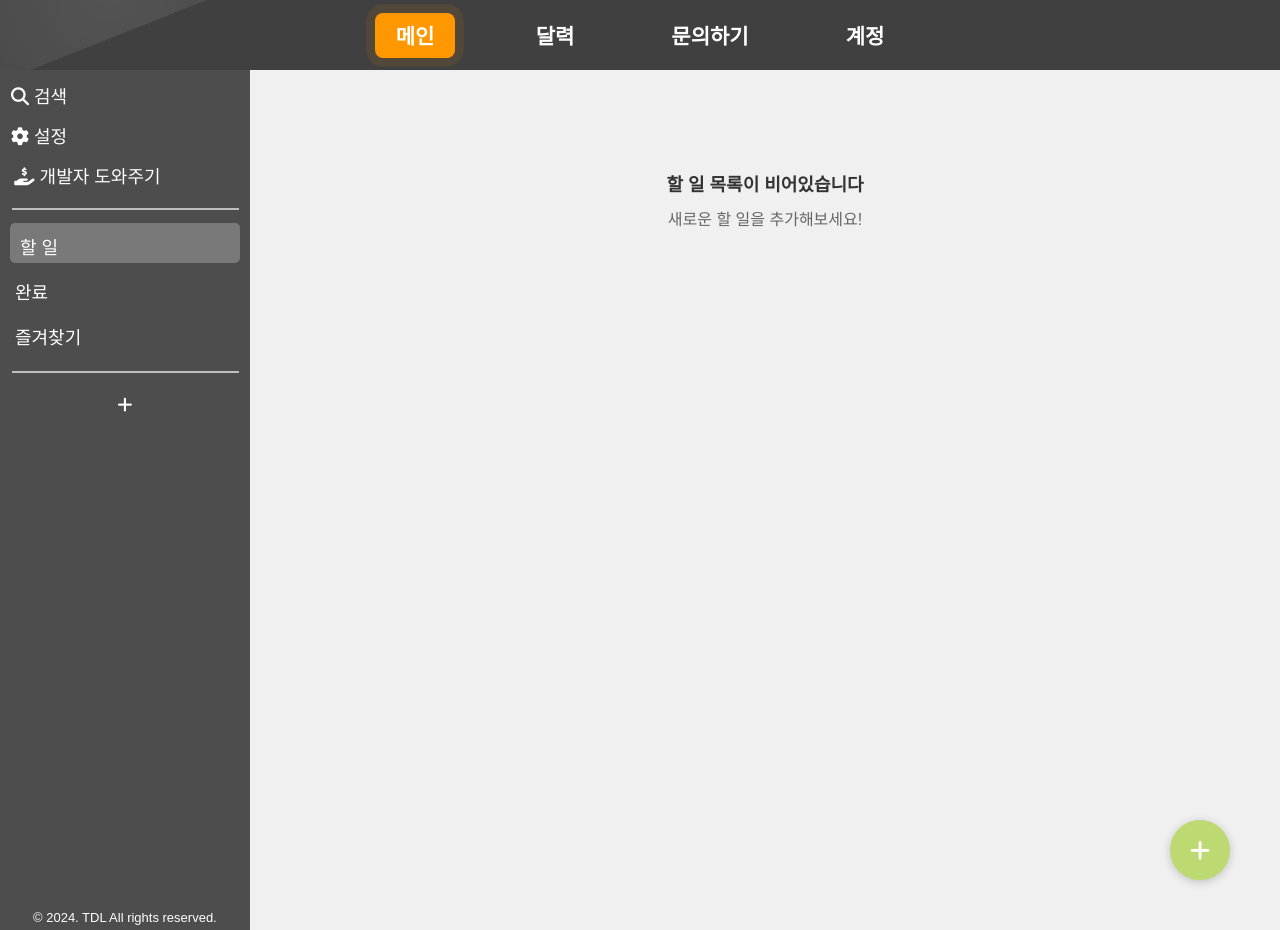
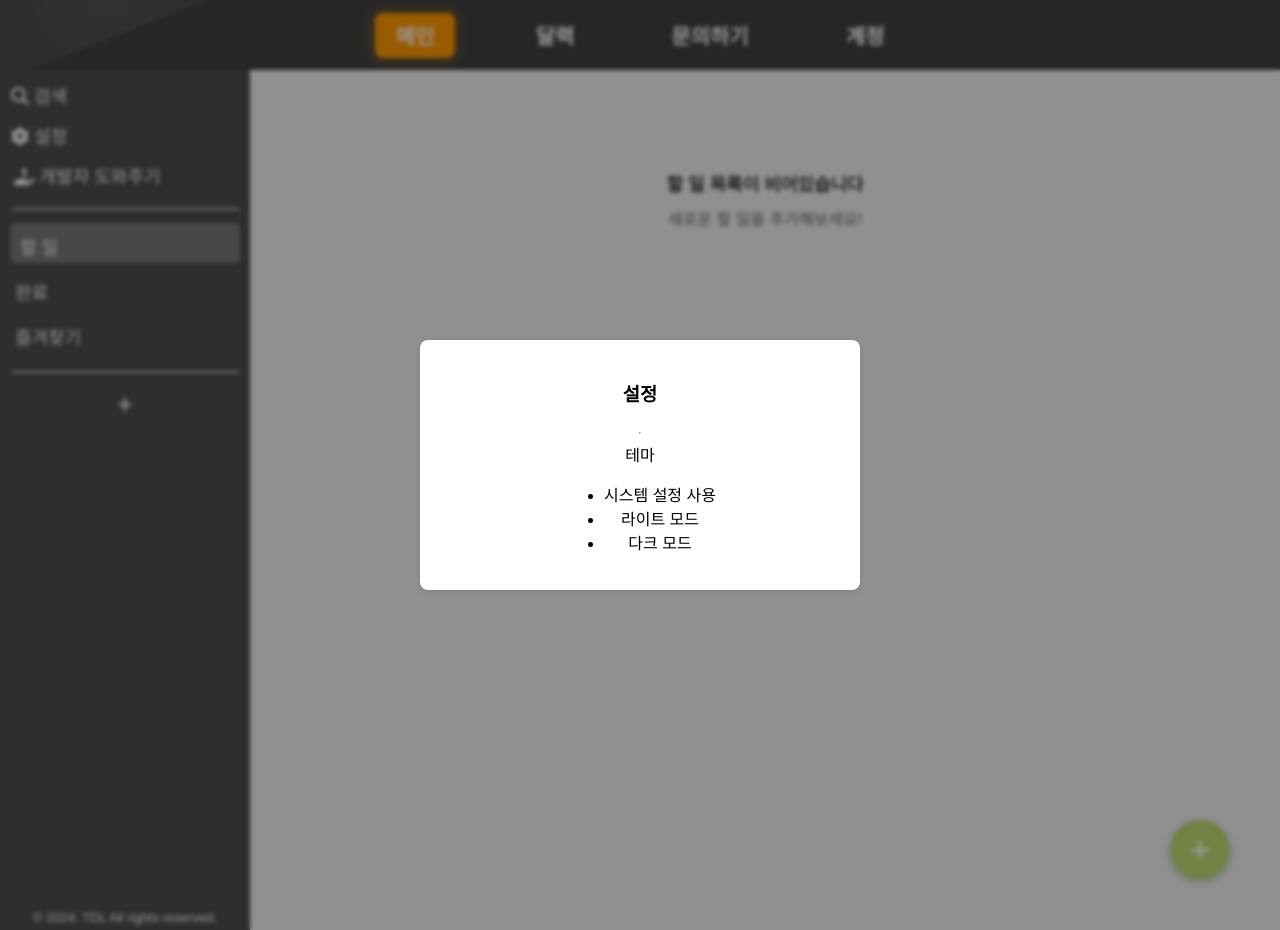
Before and after one commit to goqkTk/TDL, a Flask app: page / in a window 1280 px wide. Run offline with Flask 3, Linux system fonts and the light colour scheme.

Commit message:
설정 구현중
카테고리 위치 변경 기능 제작필요
( grip 기능 ) ;;

```diff
--- a/static/css/main.css
+++ b/static/css/main.css
@@ -427,7 +427,9 @@ body.dragging .sidebar #add-category:hover {
 .donate-modal-background,
 .add-category-modal-background,
 .search-modal-background,
-.edit-delete-modal-background {
+.edit-delete-modal-background,
+.login-required-modal-background,
+.setting-modal-background {
     background-color: rgba(0,0,0,0.4);
     backdrop-filter: blur(2px);
     width: 100%;
@@ -439,6 +441,20 @@ body.dragging .sidebar #add-category:hover {
     justify-content: center;
     align-items: center;
     z-index: 9999;
+}
+
+.setting-modal {
+    background-color: #ffffff;
+    border-radius: 8px;
+    padding: 20px;
+    width: 90%;
+    max-width: 400px;
+    box-shadow: 0 2px 10px rgba(0, 0, 0, 0.1);
+    text-align: center;
+    animation: modalFadeIn 0.3s ease-out;
+    display: flex;
+    flex-direction: column;
+    align-items: center;
 }
 
 .search-result-item {
@@ -761,6 +777,12 @@ body.dragging .sidebar #add-category:hover {
     line-height: 1.4;
 }
 
+.confirm-modal p {
+    color: red;
+    font-size: 13px;
+    margin-top: -7px;
+}
+
 #yes {
     width: 60px;
     height: 35px;
@@ -1004,19 +1026,6 @@ body.dragging .sidebar #add-category:hover {
     padding-top: 5px;
 }
 
-.login-required-modal-background {
-    position: fixed;
-    top: 0;
-    left: 0;
-    width: 100%;
-    height: 100%;
-    background-color: rgba(0, 0, 0, 0.5);
-    display: flex;
-    justify-content: center;
-    align-items: center;
-    z-index: 9999;
-}
-
 .login-required-modal {
     background-color: #fff;
     padding: 30px;
--- a/templates/category.html
+++ b/templates/category.html
@@ -134,6 +134,7 @@
     <div class="confirm-modal-background" style="display: none;">
         <div class="confirm-modal">
             <h3>정말 삭제하시겠습니까?</h3>
+            <p><i class="fa-solid fa-triangle-exclamation"></i> 삭제하면 복구할 수 없습니다.</p>
             <div class="between">
                 <button id="yes">삭제</button>
                 <button id="no">취소</button>
--- a/templates/main/favorite.html
+++ b/templates/main/favorite.html
@@ -118,6 +118,7 @@
     <div class="confirm-modal-background" style="display: none;">
         <div class="confirm-modal">
             <h3>정말 삭제하시겠습니까?</h3>
+            <p><i class="fa-solid fa-triangle-exclamation"></i> 삭제하면 복구할 수 없습니다.</p>
             <div class="between">
                 <button id="yes">삭제</button>
                 <button id="no">취소</button>
--- a/templates/main/main.html
+++ b/templates/main/main.html
@@ -133,6 +133,7 @@
     <div class="confirm-modal-background" style="display: none;">
         <div class="confirm-modal">
             <h3>정말 삭제하시겠습니까?</h3>
+            <p><i class="fa-solid fa-triangle-exclamation"></i> 삭제하면 복구할 수 없습니다.</p>
             <div class="between">
                 <button id="yes">삭제</button>
                 <button id="no">취소</button>
@@ -209,6 +210,20 @@
             <div id="category-search-results" class="search-result"></div>
         </div>
     </div>
+    <div class="setting-modal-background">
+        <div class="setting-modal">
+            <h3>설정</h3>
+            <hr>
+            <div class="theme-container">
+                <span>테마</span>
+                <ul id="list" class="dropdown">
+                    <li>시스템 설정 사용</li>
+                    <li>라이트 모드</li>
+                    <li>다크 모드</li>
+                </ul>
+            </div>
+        </div>
+    </div>
 </body>
 <script src="{{ url_for('static', filename='js/main/main.js') }}"></script>
 </html>
--- a/templates/main/success.html
+++ b/templates/main/success.html
@@ -143,6 +143,7 @@
     <div class="confirm-modal-background" style="display: none;">
         <div class="confirm-modal">
             <h3>정말 삭제하시겠습니까?</h3>
+            <p><i class="fa-solid fa-triangle-exclamation"></i> 삭제하면 복구할 수 없습니다.</p>
             <div class="between">
                 <button id="yes">삭제</button>
                 <button id="no">취소</button>
```
Also changed, not shown: static/js/main/main.js (+29 -1 lines).
